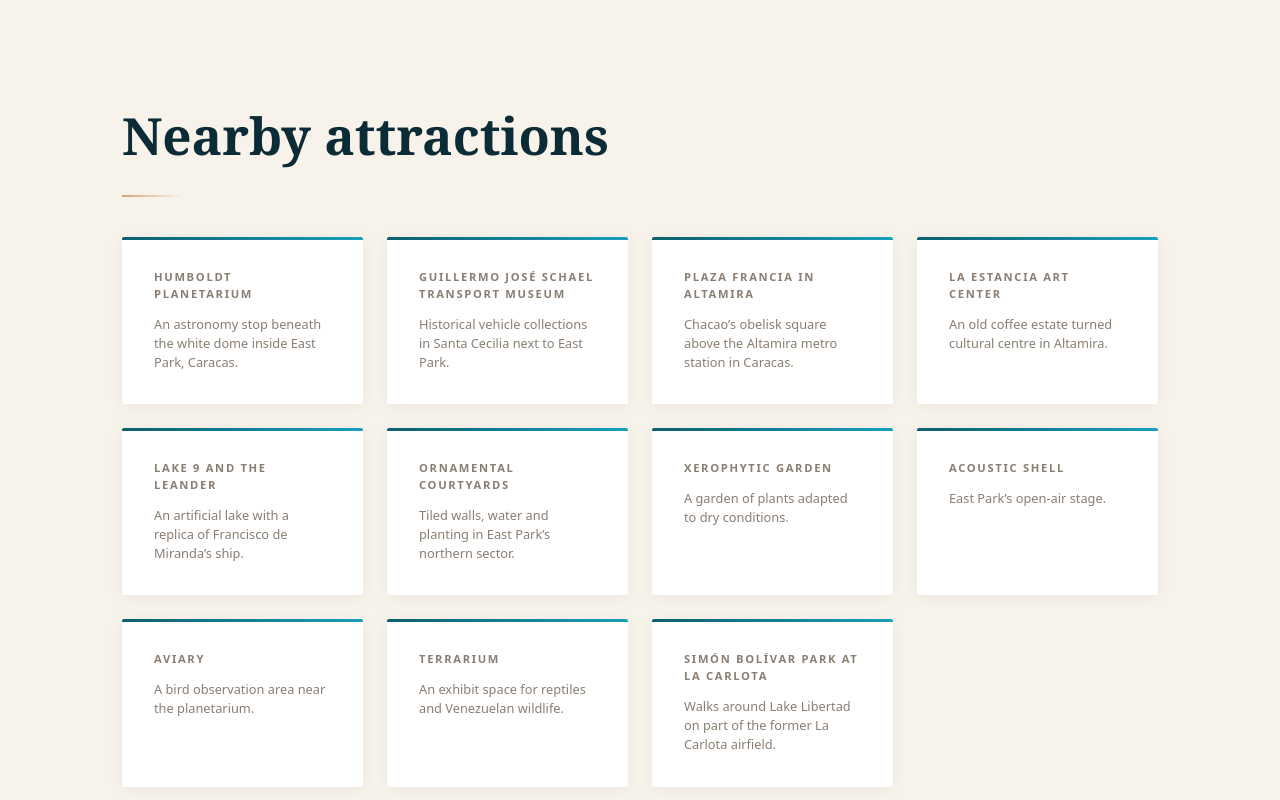
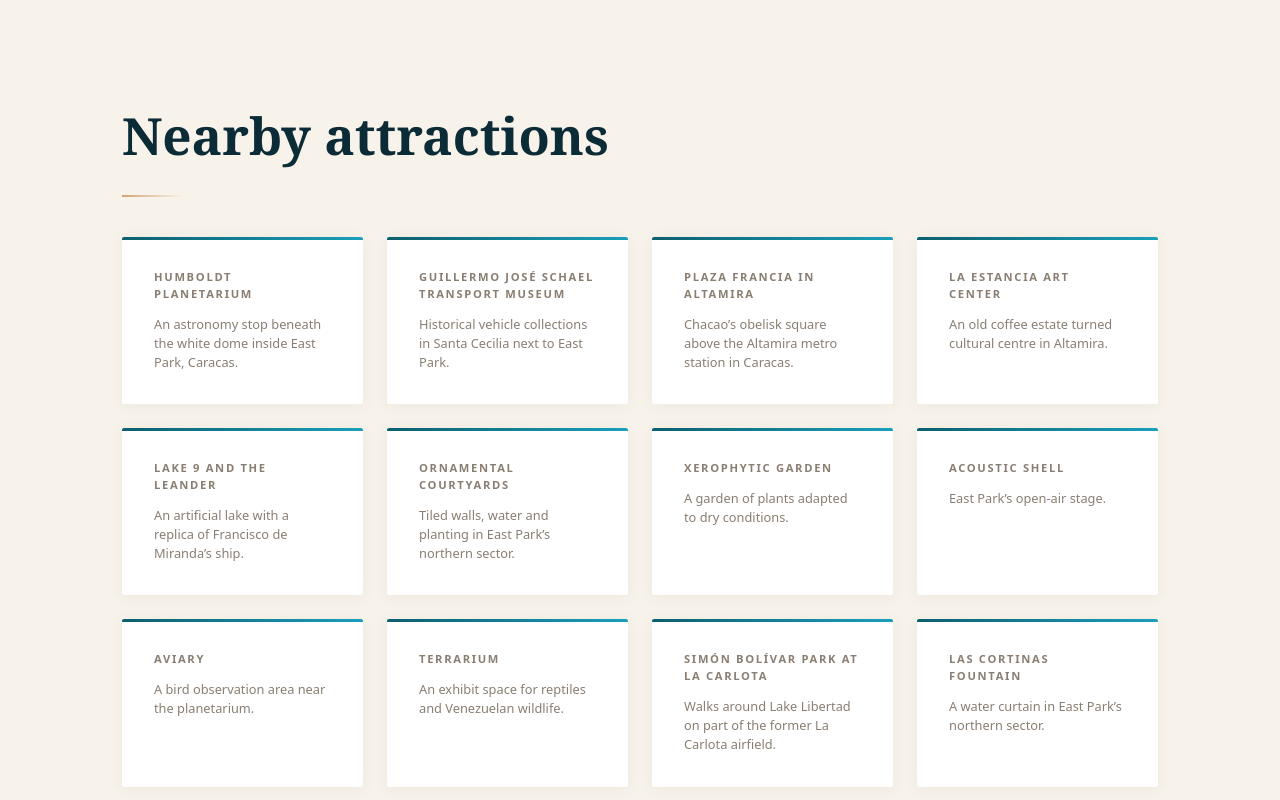
Before and after one commit to n20186005-hash/parquedelesteguia, a Next.js app: page /en in a window 1280 px wide. Shown: the part 11200-12000 px from the top of the page. Built offline with nearby package versions, Linux system fonts and the light colour scheme.

Commit message:
Add Las Cortinas Fountain visitor guide

```diff
--- a/src/i18n/nearby-details.ts
+++ b/src/i18n/nearby-details.ts
@@ -6,6 +6,13 @@ export const nearbyDetailLabels = {
 
 export const nearbyDetails = {
   es: {
+    "fuente-las-cortinas": {
+      about: "INPARQUES gestiona el parque. La fuente es una parada corta en el recorrido por los patios del sector norte.",
+      observe: "Cuando circula el agua, observa cómo la caída vertical contrasta con el borde horizontal del estanque.",
+      walk: ["Entra por el acceso de Miranda.", "Busca la fuente a la izquierda y rodéala por los pasos abiertos.", "Sigue hacia los patios ornamentales o vuelve a la avenida."],
+      photo: "Desde el sendero lateral, encuadra el borde del estanque y la caída de agua sin entrar al área mojada.",
+      faq: ["¿La fuente está siempre encendida?", "El funcionamiento puede cambiar durante el día. Consulta el estado en el parque si vas específicamente a fotografiar el agua."],
+    },
     "parque-simon-bolivar": {
       about: "El parque reutiliza parte de La Carlota como espacio recreativo. El lago artificial y sus caminos son referencias para orientarse.",
       observe: "Desde la ribera mira cómo la horizontal del lago enmarca la silueta de El Ávila.",
@@ -85,6 +92,13 @@ export const nearbyDetails = {
     },
   },
   en: {
+    "fuente-las-cortinas": {
+      about: "INPARQUES manages the park. The fountain is a short stop on a walk through the northern courtyards.",
+      observe: "When the water is running, compare its vertical fall with the horizontal edge of the pool.",
+      walk: ["Enter at the Miranda gate.", "Find the fountain to the left and follow the open paths around it.", "Continue to the ornamental courtyards or return to the avenue."],
+      photo: "From the side path, frame the pool edge and falling water without stepping onto wet surfaces.",
+      faq: ["Does the fountain run all day?", "Operation can vary. Check at the park if you are visiting specifically to photograph the water."],
+    },
     "parque-simon-bolivar": {
       about: "The park turns part of La Carlota into public recreation space. Its artificial lake and shore paths help visitors get oriented.",
       observe: "From the shore, look at how the horizontal line of the lake frames the silhouette of El Ávila.",
@@ -164,6 +178,13 @@ export const nearbyDetails = {
     },
   },
   zh: {
+    "fuente-las-cortinas": {
+      about: "公園由 INPARQUES 管理。遊覽北側庭院時，可順路停留看水幕。",
+      observe: "水景啟用時，可比較垂直水幕與水平池沿的線條。",
+      walk: ["由米蘭達入口進園。", "找入口左側的噴泉，沿開放步道繞行。", "續往景觀庭院，或原路返回大道。"],
+      photo: "在側邊步道把池沿與落水同時入鏡，避開濕滑區域。",
+      faq: ["噴泉整天都運作嗎？", "運作狀態可能調整。如果專程拍攝水幕，可先向公園人員確認。"],
+    },
     "parque-simon-bolivar": {
       about: "公園將拉卡洛塔部分舊機場用地轉作公共遊憩空間。人工湖及環湖步道是辨認方向的地標。",
       observe: "從湖畔觀察水面橫向線條如何襯托阿維拉山的輪廓。",
--- a/src/i18n/nearby.ts
+++ b/src/i18n/nearby.ts
@@ -1,6 +1,18 @@
-export const nearbyTopics = ["planetario-humboldt", "museo-del-transporte", "plaza-francia", "la-estancia", "lago-9-leander", "patios-ornamentales", "jardin-xerofitico", "concha-acustica", "aviario", "terrario", "parque-simon-bolivar"] as const;
+export const nearbyTopics = ["planetario-humboldt", "museo-del-transporte", "plaza-francia", "la-estancia", "lago-9-leander", "patios-ornamentales", "jardin-xerofitico", "concha-acustica", "aviario", "terrario", "parque-simon-bolivar", "fuente-las-cortinas"] as const;
 
 export const nearbyPlaces = {
+  "fuente-las-cortinas": {
+    map: "https://www.google.com/maps/search/?api=1&query=Fuente+Las+Cortinas%2C+Parque+del+Este%2C+Caracas",
+    address: "Sector norte, Parque Generalísimo Francisco de Miranda, avenida Francisco de Miranda, Caracas 1071, Miranda",
+    photo: "/nearby/fuente-las-cortinas.jpg",
+    width: 250,
+    height: 333,
+    author: "Owenforever",
+    credit: "https://commons.wikimedia.org/wiki/File:Fuente_Cortina_de_agua._Parque_General%C3%ADsimo_Francisco_De_Miranda_%28Parque_del_Este%29_Caracas%2C_Venezuela.jpg",
+    source: "https://www.inparques.gob.ve/Parques%20de%20Recreacion/francisco-de-miranda.html",
+    license: "CC BY-SA 4.0",
+    licenseUrl: "https://creativecommons.org/licenses/by-sa/4.0/",
+  },
   "parque-simon-bolivar": {
     map: "https://www.google.com/maps/search/?api=1&query=Parque+Sim%C3%B3n+Bol%C3%ADvar%2C+La+Carlota%2C+Caracas",
     address: "Sector La Carlota, parroquia Leoncio Martínez, municipio Sucre, Miranda, Venezuela",
@@ -150,6 +162,16 @@ export const parkDetails = {
 
 export const nearbyCopy = {
   es: {
+    "fuente-las-cortinas": {
+      title: "Fuente Las Cortinas",
+      description: "Una cortina de agua en el sector norte del Parque del Este.",
+      manager: "Instituto Nacional de Parques (INPARQUES).",
+      basics: "Fuente exterior cerca del acceso principal. Su funcionamiento puede variar.",
+      transit: "Desde la estación Miranda, entra por la avenida Francisco de Miranda y busca la fuente a la izquierda del acceso.",
+      history: "La fuente pertenece al sector de patios y elementos acuáticos del parque inaugurado en 1961. El diseño paisajístico del conjunto estuvo a cargo de Roberto Burle Marx y su equipo.",
+      plan: "Detente primero frente a la fuente y después observa el borde del estanque desde el sendero lateral.",
+      photo: "Fuente Las Cortinas en el Parque del Este",
+    },
     "parque-simon-bolivar": {
       title: "Parque Simón Bolívar de La Carlota",
       description: "Paseos junto al Lago Libertad en parte del antiguo aeródromo de La Carlota.",
@@ -262,6 +284,16 @@ export const nearbyCopy = {
     },
   },
   en: {
+    "fuente-las-cortinas": {
+      title: "Las Cortinas Fountain",
+      description: "A water curtain in East Park’s northern sector.",
+      manager: "National Parks Institute (INPARQUES).",
+      basics: "Outdoor fountain near the main entrance. Operation can vary.",
+      transit: "From Miranda station, enter on Avenida Francisco de Miranda and look for the fountain to the left.",
+      history: "The fountain belongs to the courtyard and water-feature area of the park inaugurated in 1961. Roberto Burle Marx and his team designed the wider landscape.",
+      plan: "Start with a frontal view, then look along the pool edge from the side path.",
+      photo: "Las Cortinas Fountain in East Park",
+    },
     "parque-simon-bolivar": {
       title: "Simón Bolívar Park at La Carlota",
       description: "Walks around Lake Libertad on part of the former La Carlota airfield.",
@@ -374,6 +406,16 @@ export const nearbyCopy = {
     },
   },
   zh: {
+    "fuente-las-cortinas": {
+      title: "水幕噴泉",
+      description: "在東方公園北側看水流垂落成幕。",
+      manager: "委內瑞拉國家公園管理局（INPARQUES）。",
+      basics: "主入口附近的戶外噴泉，水景運作以現場為準。",
+      transit: "從米蘭達站經弗朗西斯科・德・米蘭達大道入園，留意入口左側的噴泉。",
+      history: "噴泉屬公園庭院水景區。公園於 1961 年啟用，整體園林由羅伯托・布爾勒・馬克思及其團隊設計。",
+      plan: "先從正面看水幕，再沿側邊步道觀察池沿。",
+      photo: "東方公園水幕噴泉實景",
+    },
     "parque-simon-bolivar": {
       title: "拉卡洛塔西蒙・玻利瓦爾公園",
       description: "在拉卡洛塔舊機場的一部分土地上，沿自由湖步道散步。",
```
Also changed, not shown: public/nearby/fuente-las-cortinas.jpg (added).
